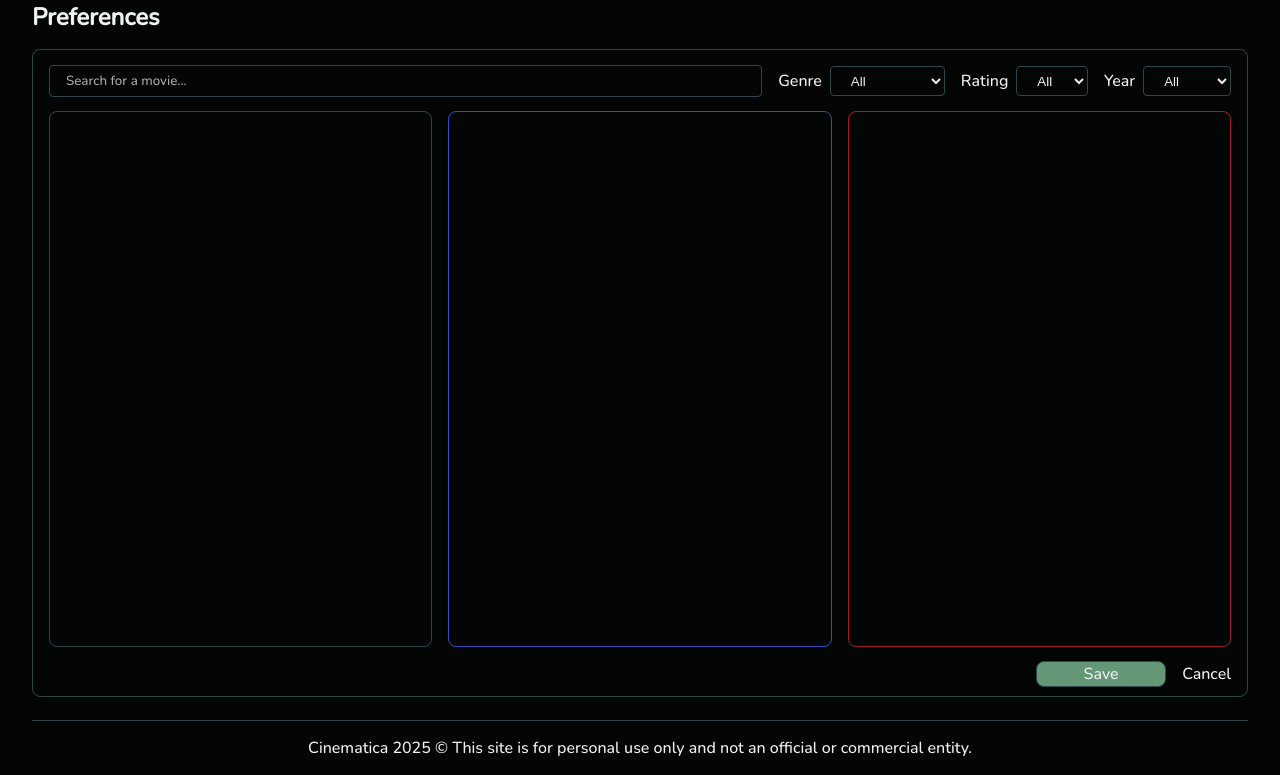
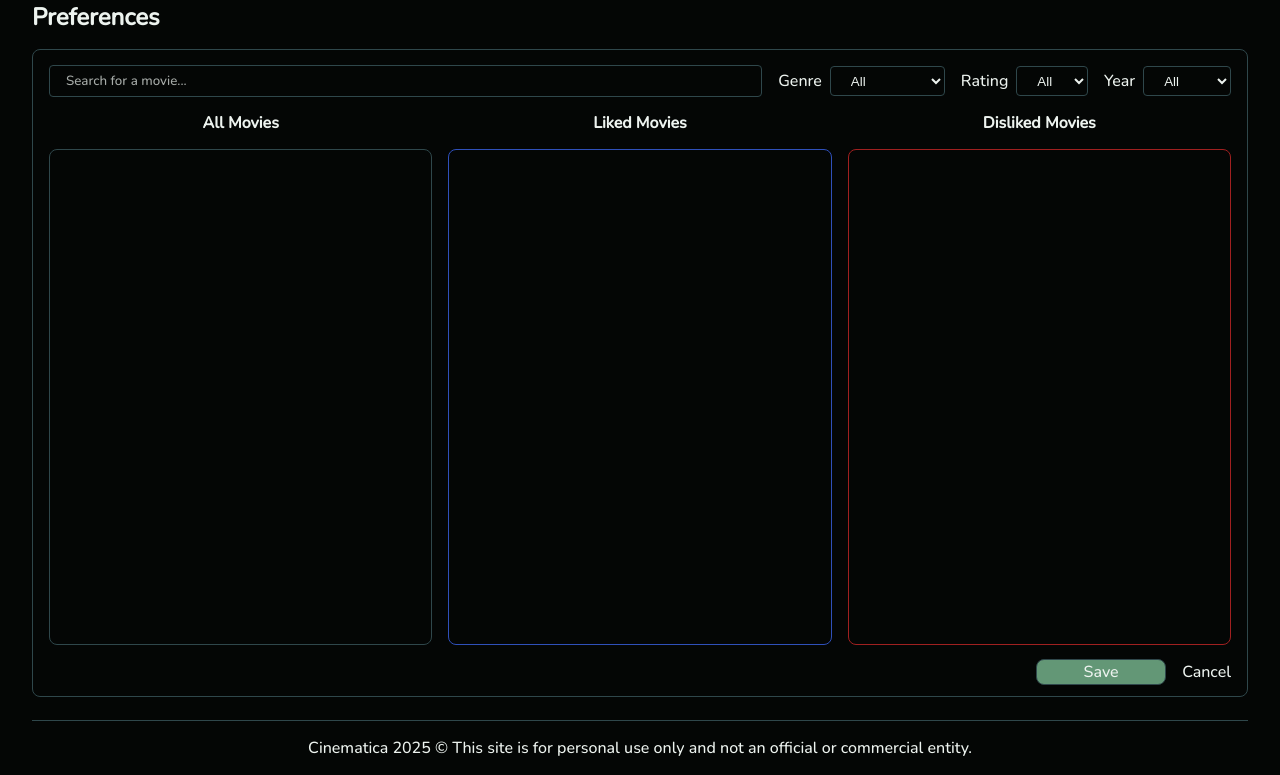
Before and after one commit to AndriaBeridze/Cinematica, a Django app: page /preferences/ in a window 1280 px wide. Shown: the part 79-854 px from the top of the page. Run offline with Django 5.2, Linux system fonts and the light colour scheme; the visitor is signed in with stand-in values (Sample User, id 1); data that the repository does not hold is empty.

Commit message:
Add labels

```diff
--- a/core/templates/pages/preferences.html
+++ b/core/templates/pages/preferences.html
@@ -60,6 +60,11 @@
                 </div>
             </div>
         </div>
+        <div class="titles">
+            <div class="title all-movies">All Movies</div>
+            <div class="title liked">Liked Movies</div>
+            <div class="title disliked">Disliked Movies</div>
+        </div>
         <div class="sort">
             <div class="container section all-movies" id="all">
 
--- a/static/css/pages/preferences.scss
+++ b/static/css/pages/preferences.scss
@@ -62,11 +62,23 @@
         }
     }
 
+    .titles {
+        height: $input-height;
+        width: 100%;
+        @include flex(row, flex-start, center, $gap-md);
+
+        .title {
+            flex: 1;
+            text-align: center;
+            font-weight: 600;
+        }
+    }
+
     .sort {
         flex: 1;
         position: relative;
-        min-height: calc(100% - 2 * $input-height - 2 * $gap-md);
-        max-height: calc(100% - 2 * $input-height - 2 * $gap-md);
+        min-height: calc(100% - 3 * $input-height - 3 * $gap-md);
+        max-height: calc(100% - 3 * $input-height - 3 * $gap-md);
         @include size(calc(100%), auto);
         @include flex(row, flex-start, center, $gap-md);
 
--- a/static/css/styles.css
+++ b/static/css/styles.css
@@ -407,11 +407,25 @@
 .preferences .filter .filter-options .filter-option select::-ms-expand {
   display: none;
 }
+.preferences .titles {
+  height: 1.5rem;
+  width: 100%;
+  display: flex;
+  flex-direction: row;
+  justify-content: flex-start;
+  align-items: center;
+  gap: 1rem;
+}
+.preferences .titles .title {
+  flex: 1;
+  text-align: center;
+  font-weight: 600;
+}
 .preferences .sort {
   flex: 1;
   position: relative;
-  min-height: calc(100% - 3rem - 2rem);
-  max-height: calc(100% - 3rem - 2rem);
+  min-height: calc(100% - 4.5rem - 3rem);
+  max-height: calc(100% - 4.5rem - 3rem);
   width: 100%;
   height: auto;
   display: flex;
--- a/static/js/preferences.js
+++ b/static/js/preferences.js
@@ -234,6 +234,7 @@ document.addEventListener('DOMContentLoaded', () => {
 
     // Initial Fetch and User Data Load
     fetchMovies(currentPage, searchBar.value, genreSelect.value, yearSelect.value, ratingSelect.value);
+    getUserData();
 });
 
 
@@ -254,3 +255,24 @@ function clearMovieResults() {
     currentPage = 1;
     movieSectionAll.innerHTML = '';
 }
+
+function getUserData() {
+    fetch('/preferences/data')
+        .then(response => response.json())
+        .then(data => {
+            data.liked.forEach(movie => {
+                likedMovies.push(movie.id);
+                generateMovieCard(movie.id, 0).then(card => {
+                    movieSectionLiked.appendChild(card);
+                });
+            });
+
+            data.disliked.forEach(movie => {
+                dislikedMovies.push(movie.id);
+                generateMovieCard(movie.id, 0).then(card => {
+                    movieSectionDisliked.appendChild(card);
+                });
+            });
+        })
+        .catch(error => console.error('Error fetching user data:', error));
+}
```
Also changed, not shown: 1 other file.
